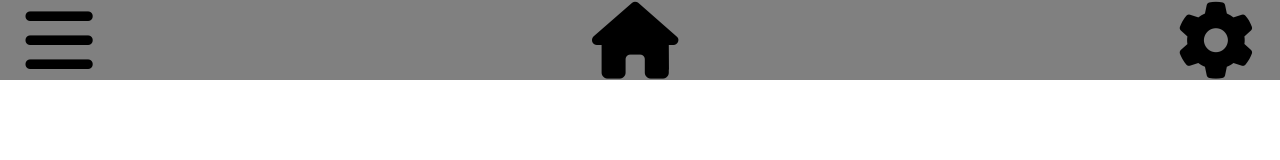
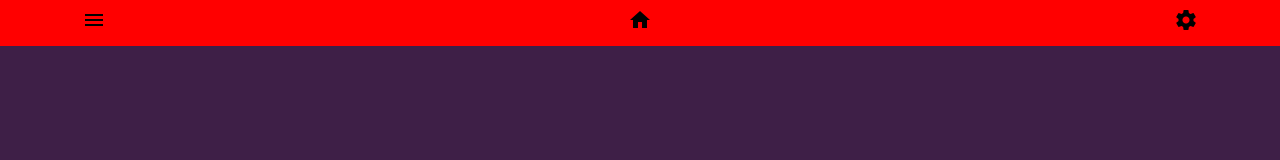
Before and after one commit to arshiaadamian/1800_202510_Team4, a plain HTML site: page index.html in a window 1280 px wide. Drawn offline with nearby package versions, Linux system fonts and the light colour scheme.

Commit message:
navbar same as our figjam, may need to be changed

```diff
--- a/index.html
+++ b/index.html
@@ -1,7 +1,7 @@
 <!DOCTYPE html>
 <html lang="en">
   <head>
-    <title>Team 4 project</title>
+    <title>My BCIT Project</title>
     <meta name="comp1800 template" content="My 1800 App" />
 
     <!-- Required meta tags -->
@@ -9,13 +9,26 @@
     <meta name="viewport" content="width=device-width, initial-scale=1" />
 
     <!-- Bootstrap Library CSS CDN go here -->
+    <link
+      href="https://cdn.jsdelivr.net/npm/bootstrap@5.3.2/dist/css/bootstrap.min.css"
+      rel="stylesheet"
+      integrity="sha384-T3c6CoIi6uLrA9TneNEoa7RxnatzjcDSCmG1MXxSR1GAsXEV/Dwwykc2MPK8M2HN"
+      crossorigin="anonymous"
+    />
+
     <!-- Boostrap Library JS CDN  go here -->
+    <script
+      src="https://cdn.jsdelivr.net/npm/bootstrap@5.3.2/dist/js/bootstrap.bundle.min.js"
+      integrity="sha384-C6RzsynM9kWDrMNeT87bh95OGNyZPhcTNXj1NW7RuBCsyN/o0jlpcV8Qyq46cDfL"
+      crossorigin="anonymous"
+    ></script>
 
     <!-- Other libraries go here -->
-    <script
-      src="https://kit.fontawesome.com/d7cb9c87e6.js"
-      crossorigin="anonymous"
-    ></script>
+    <!-- Google Icons (Material Design)-->
+    <link
+      href="https://fonts.googleapis.com/icon?family=Material+Icons"
+      rel="stylesheet"
+    />
 
     <!-- Link to styles of your own -->
     <link rel="stylesheet" href="./styles/style.css" />
@@ -24,20 +37,56 @@
   <body>
     <!------------------------------>
     <!-- Your HTML Layout go here -->
-    <div class="nav-container">
-      <nav class="nav-bar">
-        <a href="#" class="bar-icon"><i class="fa-solid fa-bars"></i></a>
-        <a href="#"><i class="fa-solid fa-house"></i></a>
-        <a href="#" class="settings-icon"><i class="fa-solid fa-gear"></i></a>
-      </nav>
-    </div>
     <!------------------------------>
-    <!-- Stuff for body goes here -->
+
+    <nav class="navbar navbar-expand-lg navbar-light bg-light custom-navbar">
+      <div class="container">
+        <a href="#"><span class="material-icons">menu</span></a>
+        <a href="#"><span class="material-icons">home</span></a>
+        <a href="#"><span class="material-icons">settings</span></a>
+      </div>
+    </nav>
+
+    <!-- <div class="px-4 py-5 my-5 text-center">
+      <img
+        class="d-block mx-auto mb-4"
+        src="./images/image.jpg"
+        alt=""
+        width="72"
+        height="57"
+      />
+      <h1 class="display-5 fw-bold">Welcome to JAC</h1>
+      <div class="col-lg-6 mx-auto">
+        <p class="lead mb-4">
+          Join a community of hikers looking for new places to explore.
+        </p>
+        <h2>The view is better, together.</h2>
+        <div class="d-grid gap-2 d-sm-flex justify-content-sm-center">
+          <button type="button" class="btn btn-info btn-lg px-4 gap-3">
+            Login/Signup
+          </button>
+        </div>
+      </div>
+    </div> -->
+
+    <!-- copyright footer -->
+    <!-- <footer
+      class="d-flex flex-wrap justify-content-between align-items-center py-3 my-4 border-top"
+    >
+      <p class="col-md-4 mb-0 text-muted">&copy; 2025 BCIT COMP1800</p>
+      <a
+        href="/"
+        class="col-md-4 d-flex align-items-center justify-content-center mb-3 mb-md-0 me-md-auto link-dark text-decoration-none"
+      >
+        <svg class="bi me-2" width="40" height="32">
+          <use xlink:href="#bootstrap" />
+        </svg>
+      </a>
+    </footer> -->
 
     <!---------------------------------------------->
     <!-- Your own JavaScript functions go here    -->
     <!---------------------------------------------->
-
     <!-- Link to scripts of your own -->
     <!-- <script src="./scripts/script.js"></script> -->
   </body>
--- a/styles/style.css
+++ b/styles/style.css
@@ -1,43 +1,16 @@
-* {
-  font-size: 3vw;
+body {
+  background-color: #3e1f47;
 }
 
-body,
-html {
-  margin: 0px;
-  padding: 0px;
-  height: 100vh;
-  width: 100%;
-}
-
-body {
-  display: grid;
-  grid-template-columns: 100%;
-  grid-template-rows: 10vh 80vh 10vh;
+.navbar {
+  background-color: #212f45;
 }
 
 a {
-  text-decoration: none;
+  text-decoration: nones;
   color: black;
 }
 
-.nav-container {
-  background-color: gray;
-  grid-column: 1;
-  grid-row: 1 / span 1;
+.custom-navbar {
+  background-color: red !important;
 }
-
-.nav-bar {
-  display: flex;
-  flex-direction: row;
-  justify-content: space-between;
-  align-items: center;
-  height: 100%;
-  padding-left: 2%;
-  padding-right: 2%;
-  width: 96%;
-}
-
-.nav-bar i {
-  font-size: 2rem;
-}
```
